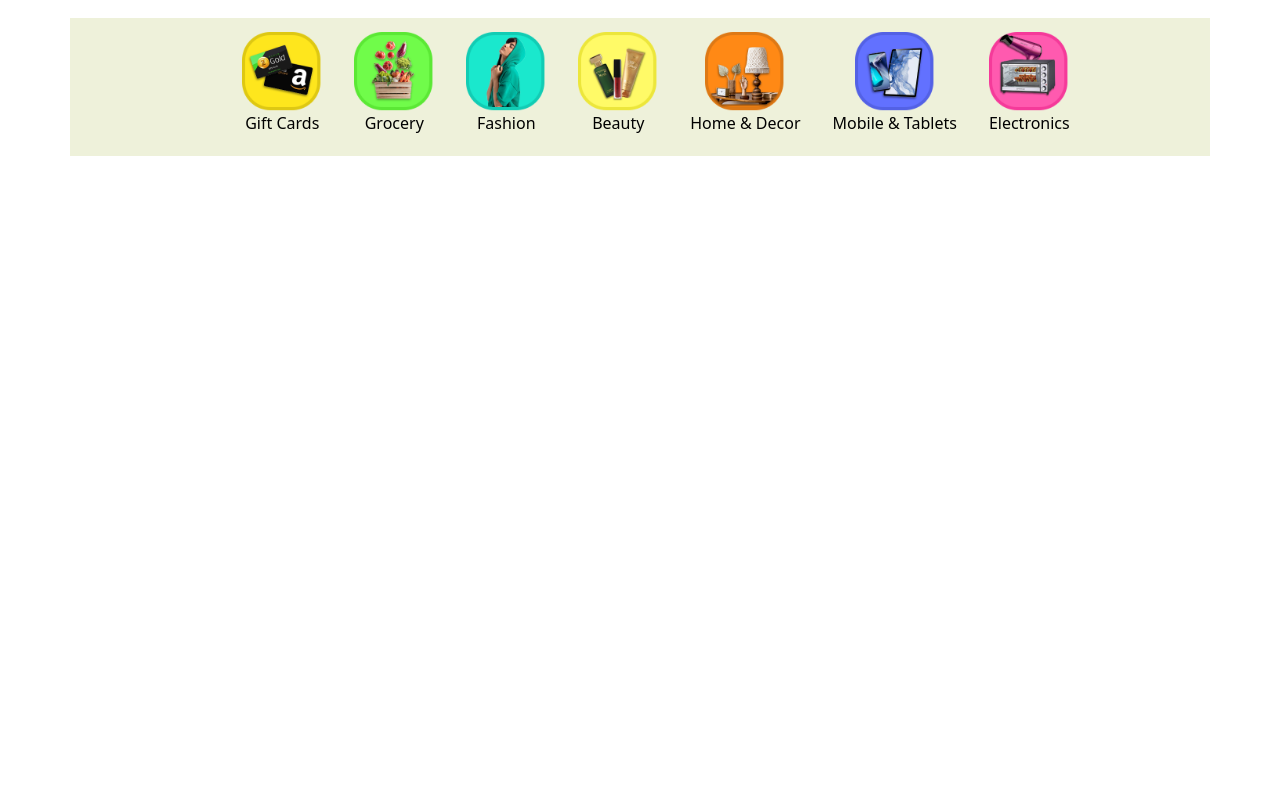
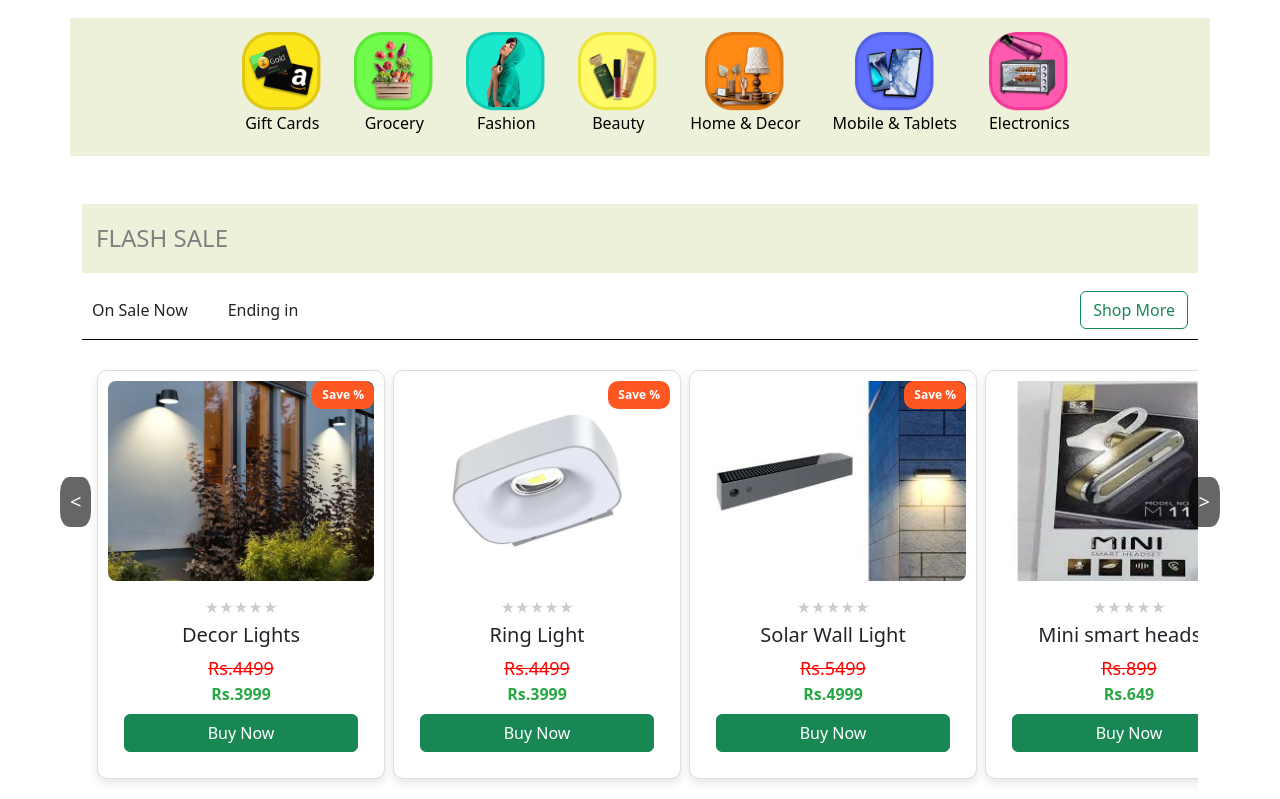
Before and after one commit to zakirullah004/ShoponLite, a React (Create React App) app: page / in a window 1280 px wide. Shown: the part 452-1251 px from the top of the page. Before the commit the page ends 800 px from the top, so only its background shows below. Built offline with nearby package versions, Linux system fonts and the light colour scheme.

Commit message:
Slider Done

```diff
--- a/src/App.js
+++ b/src/App.js
@@ -2,6 +2,7 @@ import './App.css';
 import MyNavbar from './components/navbar';
 import MyCarousel from './components/carousel';
 import MyCategories from './components/categoriesCards';
+import SalesCard from './components/salesCard';
 
 //! importing images
 import giftCard from './images/shopon.pk-1741372708474/gift-card.png';
@@ -11,6 +12,16 @@ import beauty from './images/shopon.pk-1741372708474/beauty.png';
 import homeDecor from './images/shopon.pk-1741372708474/home-decor-item.png';
 import mobile from './images/shopon.pk-1741372708474/mobiles.png';
 import electronics from './images/shopon.pk-1741372708474/electonics.png';
+
+
+import sc1 from './images/shopon.pk-1741372708474/swl-28-scenes-21.jpg'
+import sc2 from './images/shopon.pk-1741372708474/swl-38-1-1024x688.jpg'
+import sc3 from './images/shopon.pk-1741372708474/SWL-24NewMain-396226_26edac8b-87fb-410d-b8b4-2b5089f74860.jpg'
+import sc4 from './images/shopon.pk-1741372708474/images_pxkt-00.jpg'
+import sc5 from './images/shopon.pk-1741372708474/download_05rq-1g.jpg'
+import sc6 from './images/shopon.pk-1741372708474/download_-_2024-05-27T185348.480.jpeg'
+import sc7 from './images/shopon.pk-1741372708474/13074bc992f42fb8b95b359a3a97fd6b.jpg_750x750.jpg_.png'
+import sc8 from './images/shopon.pk-1741372708474/01_1_8c357341-83a8-49c7-8267-761cb48e7eab_grande.jpg'
 
 
 function App() {
@@ -25,6 +36,52 @@ function App() {
     { title: "Electronics", imglink: electronics }
   ];
 
+  const saleProducts = [
+    {
+      imgSrc : sc1 ,
+      name : "Decor Lights",
+      oldPrice : 4499,
+      newPrice : 3999
+    },{
+      imgSrc : sc2 ,
+      name : "Ring Light",
+      oldPrice : 4499,
+      newPrice : 3999
+    },{
+      imgSrc : sc3 ,
+      name : "Solar Wall Light",
+      oldPrice : 5499,
+      newPrice : 4999
+    },{
+      imgSrc : sc4 ,
+      name : "Mini smart headset",
+      oldPrice : 899,
+      newPrice : 649
+    },{
+      imgSrc : sc5 ,
+      name : "2.0v Fast Hdmi cable",
+      oldPrice : 1000,
+      newPrice : 800
+    },{
+      imgSrc : sc6 ,
+      name : "ARAGAMI",
+      oldPrice : 12000,
+      newPrice : 10800
+    },
+    ,{
+      imgSrc : sc7 ,
+      name : "JBL M3 Speakers",
+      oldPrice : 2099,
+      newPrice : 1699
+    },
+    ,{
+      imgSrc : sc8 ,
+      name : "Girls Suit",
+      oldPrice : 7599,
+      newPrice : 6199
+    },
+  ]
+
 
 
   return(
@@ -32,6 +89,7 @@ function App() {
     <MyNavbar/>
     <MyCarousel />
     <MyCategories data={categories} />
+    <SalesCard data={saleProducts} />
     </>
   )
 }
--- a/src/components/categoriesCards.jsx
+++ b/src/components/categoriesCards.jsx
@@ -11,14 +11,22 @@ export default function MyCategories({ data }) {
         data.map((value, index) => {
             return(
                 <div style={{display:"flex",flexDirection:"column",alignItems:"center",justifyContent:"center",flexWrap:"wrap"}}>
-                    <img src={value.imglink} width={80}  className="rounded shadow-none"  />
+                    <img id="cateImg" src={value.imglink} width={80}  className="rounded shadow-none"  />
                     <li key={index}>{value.title}</li>
                 </div>
             )
         })
         }
       </ul>
+      <style>
+              {`
+               #cateImg:hover{
+              cursor: pointer;
+              }
+            `}
+            </style>
       </Container>
     </>
+
   );
 }
--- /dev/null
+++ b/src/components/salesCard.jsx
@@ -0,0 +1,133 @@
+import React, { useRef } from "react";
+import Card from "react-bootstrap/Card";
+import Button from "react-bootstrap/Button";
+import { Container } from "react-bootstrap";
+
+export default function SalesCard({ data }) {
+  const scrollContainer = useRef(null);
+
+  // Scroll manually using buttons
+  const scrollLeft = () => {
+    if (scrollContainer.current) {
+      scrollContainer.current.scrollBy({ left: -200, behavior: "smooth" });
+    }
+  };
+
+  const scrollRight = () => {
+    if (scrollContainer.current) {
+      if (
+        scrollContainer.current.scrollLeft + scrollContainer.current.clientWidth >=
+        scrollContainer.current.scrollWidth
+      ) {
+        scrollContainer.current.scrollTo({ left: 0, behavior: "smooth" });
+      } else {
+        scrollContainer.current.scrollBy({ left: 200, behavior: "smooth" });
+      }
+    }
+  };
+
+  return (
+    <Container className="position-relative mt-5">
+        <h4 style={{background:"#EEF1DA",padding:"20px 14px",color:"grey"}}>FLASH SALE</h4>
+        <div style={{display:"flex",borderBottom:"1px solid black",gap:"2.5rem",padding:"10px",alignItems:"center",marginBottom:"0px"}}>
+            <p style={{marginBottom:"0px",}}>On Sale Now</p>
+            <p style={{marginBottom:"0px",}}>Ending in</p>
+            <Button style={{marginLeft:"auto"}} variant="outline-success">Shop More</Button>
+        </div>
+      <button className="scroll-btn left" onClick={scrollLeft}>{"<"}</button>
+      <button className="scroll-btn right" onClick={scrollRight}>{">"}</button>
+
+      <div id="card-con" ref={scrollContainer}>
+        {data.map((value, ind) => (
+          <div className="product-card" key={ind}>
+            <Card style={{ width: "18rem", border: "1px solid #ddd", borderRadius: "10px", padding: "10px", boxShadow: "0px 4px 10px rgba(0,0,0,0.1)" }}>
+
+              <span className="discount-badge">Save {value.discount}%</span>
+
+              <Card.Img variant="top" src={value.imgSrc} style={{ height: "200px", objectFit: "cover", borderRadius: "8px" }} />
+
+              <Card.Body className="text-center">
+                <div className="stars">★★★★★</div>
+                <h5>{value.name}</h5>
+
+                <div className="price-section">
+                  <span className="old-price">Rs.{value.oldPrice}</span>
+                  <span className="new-price">Rs.{value.newPrice}</span>
+                </div>
+
+                <Button variant="success" className="w-100 mt-2">Buy Now</Button>
+              </Card.Body>
+            </Card>
+          </div>
+        ))}
+      </div>
+
+      <style>
+        {`
+        #card-con {
+          display: flex;
+          gap: 0.5rem;
+          margin-top: 10px;
+          overflow-x:hidden;
+          padding: 20px 15px;
+          scroll-behavior: smooth;
+          white-space: nowrap;
+        }
+        .product-card {
+          flex: 0 0 auto;
+        }
+        .discount-badge {
+          position: absolute;
+          top: 10px;
+          right: 10px;
+          background: #ff5722;
+          color: white;
+          padding: 5px 10px;
+          font-size: 12px;
+          border-radius: 10px;
+          font-weight: bold;
+        }
+        .stars {
+          color: #ccc;
+          font-size: 14px;
+          margin-bottom: 5px;
+        }
+        .price-section {
+          display: flex;
+          flex-direction: column;
+          align-items: center;
+        }
+        .old-price {
+          text-decoration: line-through;
+          color: red;
+          font-size: 18px;
+        }
+        .new-price {
+          font-size: 16px;
+          font-weight: bold;
+          color: #28a745;
+        }
+        .scroll-btn {
+          position: absolute;
+          top: 50%;
+          transform: translateY(-50%);
+          background: rgba(0,0,0,0.6);
+          color: white;
+          border: none;
+          font-size: 20px;
+          padding: 10px;
+          cursor: pointer;
+          border-radius: 30%;
+          z-index: 1111;
+        }
+        .scroll-btn.left {
+          left: -10px;
+        }
+        .scroll-btn.right {
+          right: -10px;
+        }
+        `}
+      </style>
+    </Container>
+  );
+}
```
